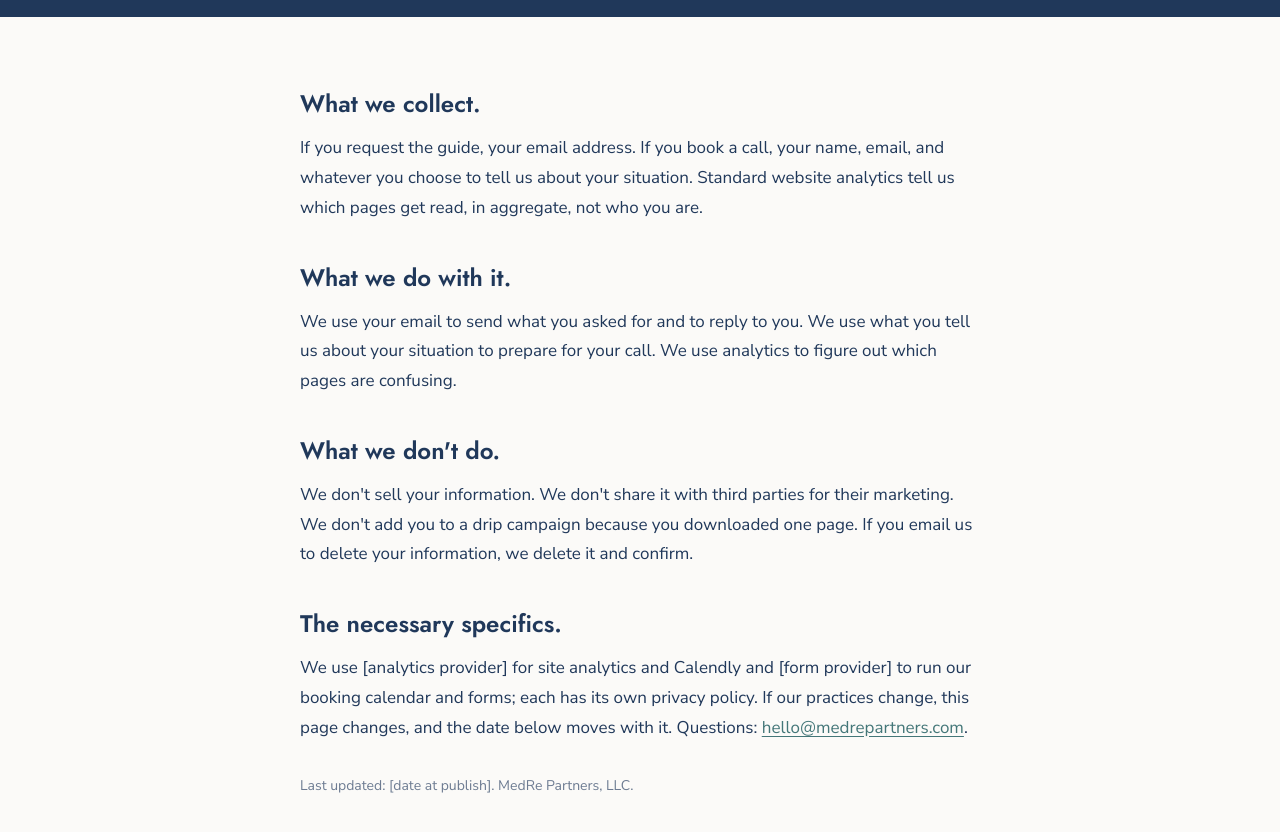
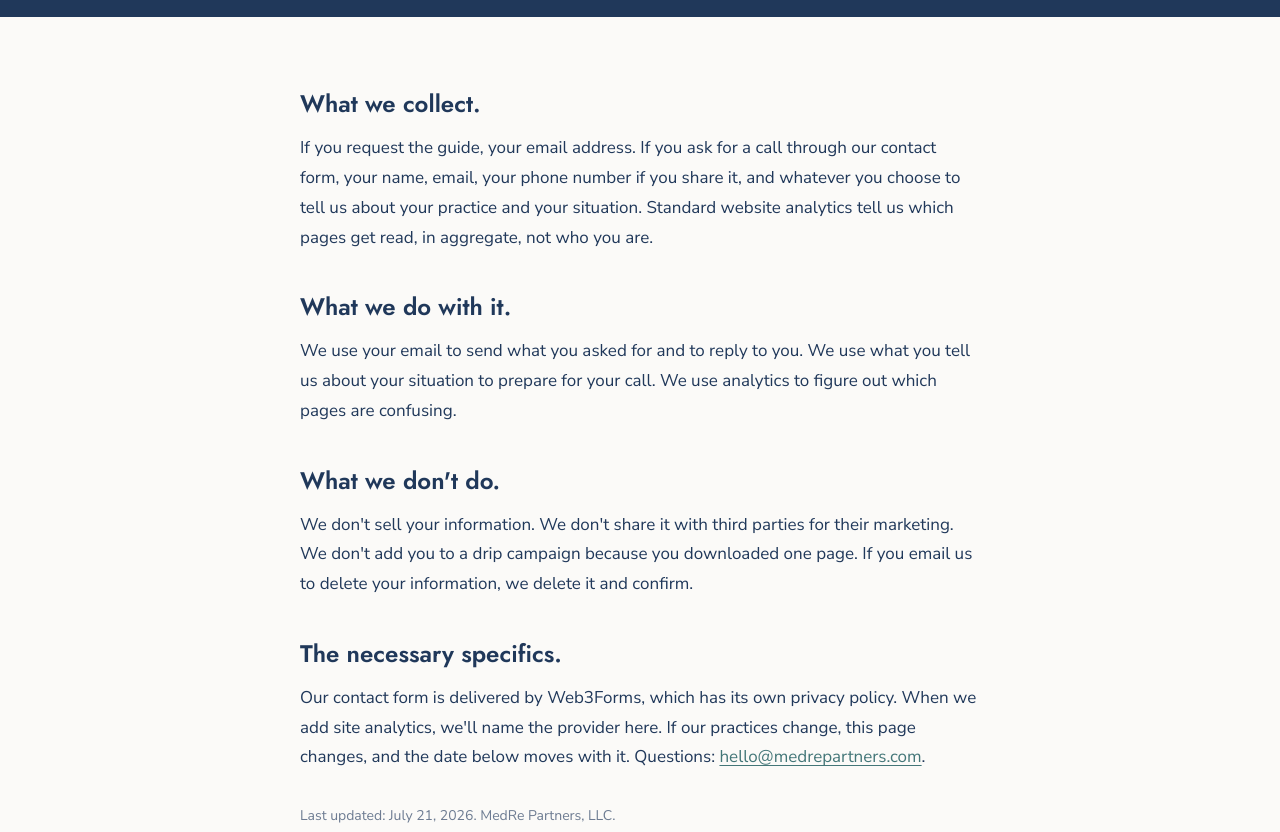
Before and after one commit to kortekum/medrepartners-site, a plain HTML site: page dist/privacy/index.html in a window 1280 px wide. Shown: the part 360-1192 px from the top of the page. Drawn offline with Linux system fonts and the light colour scheme.

Commit message:
privacy: name Web3Forms, fill provider placeholders, set date

```diff
--- a/dist/privacy/index.html
+++ b/dist/privacy/index.html
@@ -131,7 +131,7 @@
     <div style="max-width:680px;margin:0 auto;font-size:17px;line-height:1.75">
 
       <h2 style="font-family:'Jost',sans-serif;font-weight:600;font-size:24px;line-height:1.25;margin:0 0 14px">What we collect.</h2>
-      <p style="margin:0 0 40px">If you request the guide, your email address. If you book a call, your name, email, and whatever you choose to tell us about your situation. Standard website analytics tell us which pages get read, in aggregate, not who you are.</p>
+      <p style="margin:0 0 40px">If you request the guide, your email address. If you ask for a call through our contact form, your name, email, your phone number if you share it, and whatever you choose to tell us about your practice and your situation. Standard website analytics tell us which pages get read, in aggregate, not who you are.</p>
 
       <h2 style="font-family:'Jost',sans-serif;font-weight:600;font-size:24px;line-height:1.25;margin:0 0 14px">What we do with it.</h2>
       <p style="margin:0 0 40px">We use your email to send what you asked for and to reply to you. We use what you tell us about your situation to prepare for your call. We use analytics to figure out which pages are confusing.</p>
@@ -140,9 +140,9 @@
       <p style="margin:0 0 40px">We don't sell your information. We don't share it with third parties for their marketing. We don't add you to a drip campaign because you downloaded one page. If you email us to delete your information, we delete it and confirm.</p>
 
       <h2 style="font-family:'Jost',sans-serif;font-weight:600;font-size:24px;line-height:1.25;margin:0 0 14px">The necessary specifics.</h2>
-      <p style="margin:0 0 32px">We use [analytics provider] for site analytics and Calendly and [form provider] to run our booking calendar and forms; each has its own privacy policy. If our practices change, this page changes, and the date below moves with it. Questions: <a href="mailto:hello@medrepartners.com" style="color:#437678;text-decoration:underline;text-underline-offset:3px" style-hover="color:#385f61">hello@medrepartners.com</a>.</p>
+      <p style="margin:0 0 32px">Our contact form is delivered by Web3Forms, which has its own privacy policy. When we add site analytics, we'll name the provider here. If our practices change, this page changes, and the date below moves with it. Questions: <a href="mailto:hello@medrepartners.com" style="color:#437678;text-decoration:underline;text-underline-offset:3px" style-hover="color:#385f61">hello@medrepartners.com</a>.</p>
 
-      <p style="font-size:14px;color:rgba(32,56,90,0.65);margin:0">Last updated: [date at publish]. MedRe Partners, LLC.</p>
+      <p style="font-size:14px;color:rgba(32,56,90,0.65);margin:0">Last updated: July 21, 2026. MedRe Partners, LLC.</p>
 
     </div>
   </section>
```
